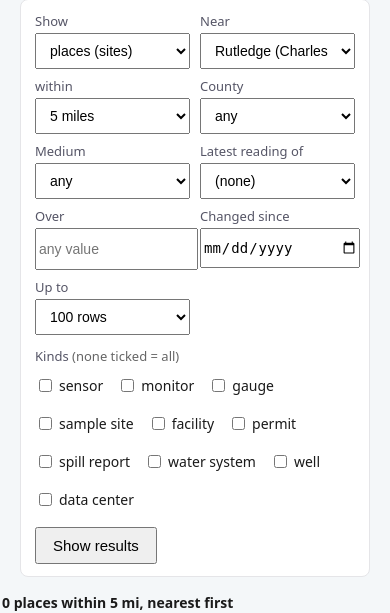
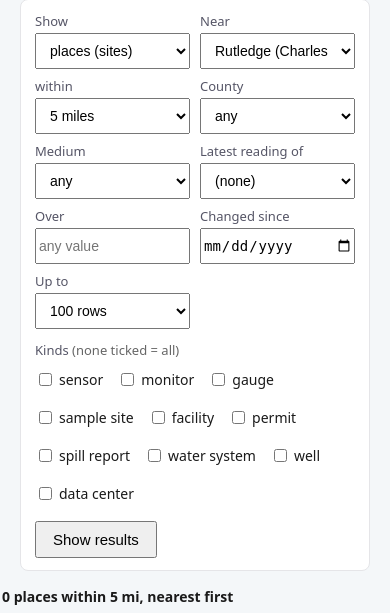
Before and after one commit to createwv/airwv, a FastAPI app: page /explore in a window 390 px wide. Shown: the part 388-1001 px from the top of the page. Run offline with FastAPI, Linux system fonts and the light colour scheme; data that the repository does not hold is empty; some libraries are stand-ins or nearby versions.

Commit message:
Explore: keep the form's inputs inside their grid cells on phones
Co-Authored-By: Claude Opus 5.5 <noreply@anthropic.com>

```diff
--- a/src/airwv/web/static/app.css
+++ b/src/airwv/web/static/app.css
@@ -477,7 +477,7 @@
     .ex-recs-in { display:block; }
     .ex-table td:first-child { width:auto; }
     .ex-grid { grid-template-columns:1fr 1fr; gap:8px 10px; }
-    .ex-grid select, .ex-grid input { font-size:14px; min-width:0; width:100%; }
+    .ex-grid select, .ex-grid input { font-size:14px; min-width:0; width:100%; box-sizing:border-box; }
     .ex-table th, .ex-table td { padding:7px 6px; font-size:13px; }
   }
 
```
